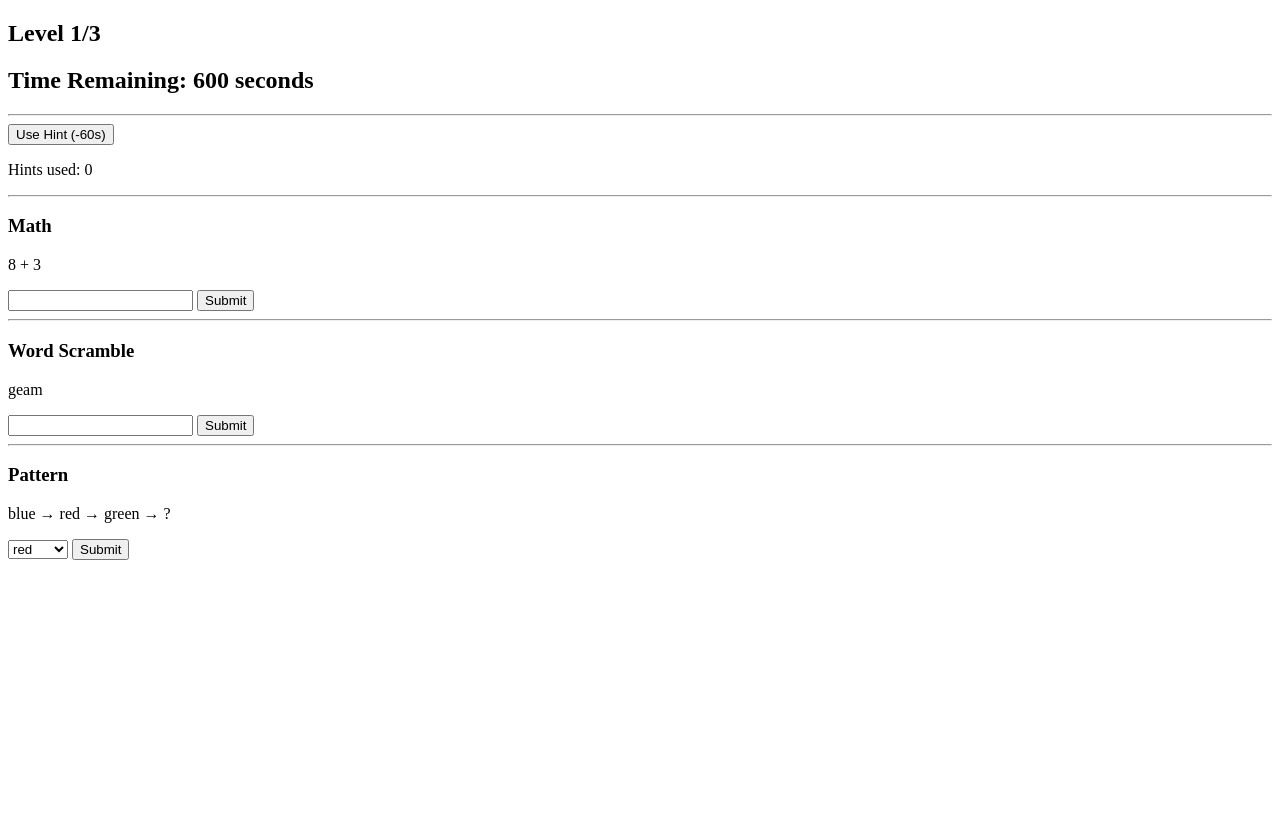
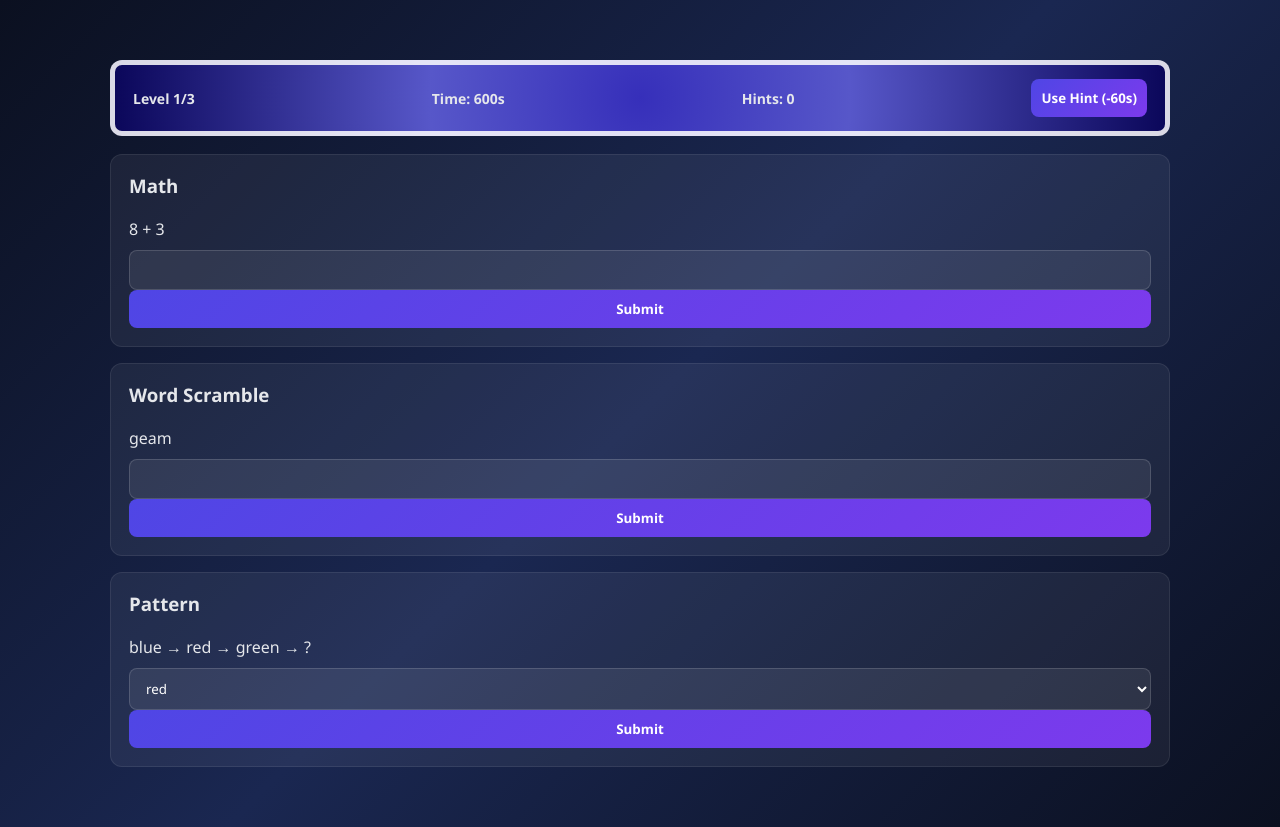
Before and after one commit to mareiirem/RemllaAli_CyberEscape, a PHP site: page /game.php in a window 1280 px wide. Before the commit the page ends 560 px from the top, so only its background shows below. Run offline with PHP 8.4, Linux system fonts and the light colour scheme.

Commit message:
added css styling to game

```diff
--- a/cyberbreakers.css
+++ b/cyberbreakers.css
@@ -1,179 +1,299 @@
-/* <link rel="stylesheet" href="cyberbreakers.css"> */
-
+/* ===== RESET ===== */
 * {
   margin: 0;
   padding: 0;
   box-sizing: border-box;
-  font-family: 'Franklin Gothic Medium', 'Arial Narrow', Arial, sans-serif;
+  font-family:Segoe UI, Roboto, Arial, sans-serif;
 }
 
-/* ===== BACKGROUND ===== */
+/* ===== BASE ===== */
 body {
-  background: linear-gradient(0deg, rgba(2, 0, 36, 1) 0%, rgba(9, 9, 133, 1) 50%, rgba(2, 0, 36, 1) 100%);
+  min-height: 100vh;
   color: #e5e7eb;
+  background: linear-gradient(135deg, #0b1020, #1a2751, #0b1020);
+  display: flex;
+  justify-content: center;
+  align-items: flex-start;
+  overflow-x: hidden;
+}
+
+/* ===== BACKGROUND ANIMATION ===== */
+@keyframes bgFade {
+  0%, 100% { filter: brightness(1); }
+  50% { filter: brightness(1.08); }
+}
+
+/* ===== PAGE MODES ===== */
+
+/* GAME PAGE */
+.game-page {
+  width: 100%;
+  display: flex;
+  justify-content: center;
+  padding: 40px 15px;
+}
+
+/* RESULT PAGE */
+.result-page {
+  width: 100%;
   min-height: 100vh;
   display: flex;
   justify-content: center;
   align-items: center;
-
-
-  animation: bgPulse 8s ease-in-out infinite;
+  text-align: center;
+  padding: 20px;
 }
 
-@keyframes bgPulse {
-  0%, 100% { filter: brightness(1); }
-  50% { filter: brightness(1.1); }
+/* ===== GAME WRAPPER ===== */
+.game-container {
+  width: 100%;
+  max-width: 1100px;
+  display: flex;
+  flex-direction: column;
+  gap: 18px;
+  animation: fadeIn 0.6s ease;
+}
+
+/* ===== HUD  ===== */
+.hud {
+  position: sticky;
+  top: 0;
+
+  display: flex;
+  justify-content: space-between;
+  align-items: center;
+  flex-wrap: wrap;
+
+  padding: 14px 18px;
+  border-radius: 12px;
+
+  background: #362fba;
+  background: radial-gradient(circle, rgba(54, 47, 186, 1) 0%, rgba(87, 87, 201, 1) 40%, rgb(11, 7, 90) 100%);
+  backdrop-filter: blur(10px);
+
+  border: 5px solid rgba(255, 255, 255, 0.849);
+  z-index: 10;
+}
+
+.hud-item {
+  font-weight: 600;
+  font-size: 14px;
+  white-space: nowrap;
+}
+
+/* ===== TIMER BAR ===== */
+.timer-bar {
+  width: 100%;
+  height: 8px;
+  border-radius: 10px;
+  background: rgba(255, 255, 255, 0.08);
+  overflow: hidden;
+  margin-top: 10px;
+}
+
+.timer-fill {
+  height: 100%;
+  width: 100%;
+  background: linear-gradient(90deg, #22c55e, #eab308, #ef4444);
+  animation: timerShrink 600s linear forwards;
 }
 
 
-.container {
-  background: #7d96be;
-  padding: 30px;
-  border-radius: 12px;
-  width: 350px;
-  text-align: center;
 
-
-  box-shadow:
-    0 0 15px rgba(0,0,0,0.5),
-    0 0 25px rgba(151, 10, 17, 0.3);
-
-
-  animation: fadeInUp 0.8s ease;
+/* ===== PROGRESS BAR ===== */
+.progress-bar {
+  width: 100%;
+  height: 8px;
+  border-radius: 10px;
+  background: rgba(255, 255, 255, 0.08);
+  overflow: hidden;
 }
 
-
-h1, h2 {
-  margin-bottom: 15px;
-  letter-spacing: 1px;
-  text-transform: uppercase;
+.progress-fill {
+  height: 100%;
+  width: 0%;
+  background: linear-gradient(90deg, #4f46e5, #7c3aed);
+  animation: progressGrow 1s ease forwards;
 }
 
-
-input {
-  width: 100%;
-  padding: 10px;
-  margin: 10px 0;
-  border: none;
-  border-radius: 6px;
-
-  background: #e5e7eb;
-  transition: all 0.3s ease;
+@keyframes progressGrow {
+  from { width: 0%; }
+  to { width: 100%; }
 }
 
-input:focus {
-  outline: none;
-  box-shadow: 0 0 8px #970a11;
-  transform: scale(1.02);
+@keyframes timerShrink {
+  from { width: 100%; }
+  to { width: 0%; }
 }
 
+/* ===== PUZZLE GRID (FIXED WRAP) ===== */
+.puzzle-grid {
+  display: grid;
+  grid-template-columns: repeat(auto-fit, minmax(280px, 1fr));
+  gap: 16px;
+}
 
+/* ===== CARDS (CONSISTENT + CLEAN) ===== */
+.card {
+  background: rgba(255, 255, 255, 0.06);
+  padding: 18px;
+  border-radius: 12px;
+
+  border: 1px solid rgba(255, 255, 255, 0.08);
+
+  display: flex;
+  flex-direction: column;
+  gap: 10px;
+
+  transition: transform 0.2s ease, box-shadow 0.2s ease;
+  min-height: 180px;
+}
+
+.card:hover {
+  transform: translateY(-3px);
+  box-shadow: 0 15px 35px rgba(0, 0, 0, 0.3);
+}
+
+/* ===== INPUTS ===== */
+input, select {
+  width: 100%;
+  padding: 10px 12px;
+
+  border-radius: 8px;
+  border: 1px solid rgba(255,255,255,0.15);
+
+  background: rgba(255, 255, 255, 0.08);
+  color: white;
+
+  transition: 0.2s ease;
+}
+
+input:focus, select:focus {
+  outline: none;
+  border-color: #4f46e5;
+  box-shadow: 0 0 0 3px rgba(79, 70, 229, 0.25);
+}
+
+/* ===== BUTTONS ===== */
 button {
   width: 100%;
   padding: 10px;
-  background-color: #970a11;
+  border-radius: 8px;
+  border: none;
+
+  background: linear-gradient(135deg, #4f46e5, #7c3aed);
   color: white;
-  border: none;
-  border-radius: 6px;
+
+  font-weight: 600;
   cursor: pointer;
-  margin-top: 10px;
 
-
-  transition: all 0.25s ease;
+  transition: all 0.2s ease;
 }
 
 button:hover {
-  background-color: #380000;
   transform: translateY(-2px);
-  box-shadow: 0 5px 12px rgba(0,0,0,0.4);
+  box-shadow: 0 10px 20px rgba(79, 70, 229, 0.3);
 }
 
 button:active {
   transform: scale(0.97);
 }
 
+/* ===== HEADINGS ===== */
+h1, h2 {
+  color: #f3f4f6;
+  font-weight: 600;
+}
 
+/* ===== LINKS ===== */
 a {
-  color: #38bdf8;
-  text-decoration: none;
-  transition: 0.2s;
+  color: #93c5fd;
 }
 
 a:hover {
   text-decoration: underline;
-  color: #7dd3fc;
+}
+
+/* ===== TEXT HIGHLIGHT ===== */
+.highlight {
+  color: #60a5fa;
+  font-weight: 600;
+}
+
+/* ===== RESULT STATES ===== */
+.win {
+  color: #22c55e;
+  text-shadow: 0 0 10px rgba(34, 197, 94, 0.5);
+  animation: pop 0.4s ease;
+}
+
+.fail {
+  color: #ef4444;
+  text-shadow: 0 0 10px rgba(239, 68, 68, 0.5);
+  animation: shake 0.4s ease;
 }
 
 
-.card {
-  background: #380000;
-  padding: 15px;
-  margin: 10px 0;
-  border-radius: 10px;
-
-
-  box-shadow:
-    inset 0 0 10px rgba(0,0,0,0.6),
-    0 0 10px rgba(8, 0, 0, 0.2);
-
-  transition: transform 0.25s ease, box-shadow 0.25s ease;
+.game-container {
+  width: 100%;
+  max-width: 1100px;
+  display: flex;
+  flex-direction: column;
+  gap: 18px;
+  padding: 20px;
 }
 
-.card:hover {
-  transform: translateY(-3px);
-  box-shadow:
-    inset 0 0 10px rgba(0,0,0,0.6),
-    0 0 20px rgba(64, 2, 5, 0.5);
+/* HUD now truly stays on top */
+.hud {
+  position: sticky;
+  top: 0;
+}
+
+/* Force vertical stacking */
+.puzzle-grid {
+  display: flex;
+  flex-direction: column;
+  gap: 16px;
+}
+
+/* Make cards full width clean stack */
+.card {
+  width: 100%;
 }
 
 
-.highlight {
-  color: #c2000a;
-  font-weight: bold;
 
-
-  text-shadow: 0 0 6px rgba(255, 26, 38, 0.6);
+/* ===== FOOTER ===== */
+.footer {
+  text-align: center;
+  font-size: 12px;
+  opacity: 0.7;
+  margin-top: 20px;
 }
 
-
-.footer {
-  text-align: center;
-  padding: 15px;
-  font-size: 12px;
-  background: #380000;
-  color: white;
-
-  box-shadow: 0 -2px 10px rgba(0,0,0,0.4);
-}
-
-
-@keyframes fadeInUp {
-  from {
-    opacity: 0;
-    transform: translateY(20px);
-  }
-  to {
-    opacity: 1;
-    transform: translateY(0);
-  }
-}
-
-.win {
-  color: lime;
-  animation: pop 1s ease;
-}
-
-.fail {
-  color: red;
-  animation: flash 0.5s infinite;
+/* ===== ANIMATIONS ===== */
+@keyframes fadeIn {
+  from { opacity: 0; transform: translateY(12px); }
+  to { opacity: 1; transform: translateY(0); }
 }
 
 @keyframes pop {
-  0% { transform: scale(0); }
+  0% { transform: scale(0.9); }
   100% { transform: scale(1); }
 }
 
-@keyframes flash {
-  0% { background: red; }
-  100% { background: black; }
+@keyframes shake {
+  0%, 100% { transform: translateX(0); }
+  25% { transform: translateX(-4px); }
+  50% { transform: translateX(4px); }
+  75% { transform: translateX(-2px); }
 }
+
+.fade-out {
+  animation: fadeOut 0.4s ease forwards;
+}
+
+@keyframes fadeOut {
+  from { opacity: 1; }
+  to { opacity: 0; transform: translateY(10px); }
+}
--- a/game.php
+++ b/game.php
@@ -18,6 +18,11 @@ $times = [
 /* ========= DIFFICULTY ========= */
 if (!isset($_SESSION['difficulty'])) {
     $_SESSION['difficulty'] = $_GET['difficulty'] ?? "easy";
+}
+
+/* ========= STATUS INIT ========= */
+if (!isset($_SESSION['status'])) {
+    $_SESSION['status'] = "playing";
 }
 
 /* ========= SCRAMBLE FUNCTION ========= */
@@ -54,63 +59,24 @@ if (!isset($_SESSION['start_time'])) {
         "pattern" => 0
     ];
 
-    /* MATH */
     $_SESSION['math_a'] = rand(5, 15);
     $_SESSION['math_b'] = rand(1, 10);
     $_SESSION['math_answer'] = $_SESSION['math_a'] + $_SESSION['math_b'];
 
-    /* SCRAMBLE */
     $words = $wordLevels[$_SESSION['level']];
     $_SESSION['cipher_plain'] = $words[array_rand($words)];
     $_SESSION['cipher_scrambled'] = scrambleWord($_SESSION['cipher_plain']);
 
-    /* PATTERN */
     $colors = ["red", "blue", "green", "yellow"];
     shuffle($colors);
     $_SESSION['pattern_sequence'] = array_slice($colors, 0, 3);
     $_SESSION['pattern'] = $colors[3];
 }
 
-/* ========= NEW PUZZLES ========= */
-function newPuzzles() {
-    global $wordLevels;
-
-    $_SESSION['solved'] = [
-        "math" => false,
-        "cipher" => false,
-        "pattern" => false
-    ];
-
-    $_SESSION['attempts'] = [
-        "math" => 0,
-        "cipher" => 0,
-        "pattern" => 0
-    ];
-
-    /* MATH */
-    $_SESSION['math_a'] = rand(5, 15);
-    $_SESSION['math_b'] = rand(1, 10);
-    $_SESSION['math_answer'] = $_SESSION['math_a'] + $_SESSION['math_b'];
-
-    /* SCRAMBLE */
-    $words = $wordLevels[$_SESSION['level']];
-    $_SESSION['cipher_plain'] = $words[array_rand($words)];
-    $_SESSION['cipher_scrambled'] = scrambleWord($_SESSION['cipher_plain']);
-
-    /* PATTERN */
-    $colors = ["red", "blue", "green", "yellow"];
-    shuffle($colors);
-    $_SESSION['pattern_sequence'] = array_slice($colors, 0, 3);
-    $_SESSION['pattern'] = $colors[3];
-}
-
-/* ========= HINT SYSTEM ========= */
+/* ========= HINT ========= */
 if (isset($_POST['hint'])) {
-    $_SESSION['hints_used'] = ($_SESSION['hints_used'] ?? 0) + 1;
-
-    // subtract 60 seconds
-    $_SESSION['start_time'] -= 60;
-
+    $_SESSION['hints_used']++;
+    $_SESSION['start_time'] += 60;
     header("Location: game.php");
     exit();
 }
@@ -118,43 +84,22 @@ if (isset($_POST['hint'])) {
 /* ========= PUZZLE HANDLER ========= */
 if ($_SERVER['REQUEST_METHOD'] === 'POST' && isset($_POST['type'])) {
 
-    /* ===== MATH ===== */
     if ($_POST['type'] === "math" && !$_SESSION['solved']['math']) {
-        $_SESSION['attempts']['math']++;
-
-        if ((int)$_POST['value'] === $_SESSION['math_answer']) {
-            $_SESSION['solved']['math'] = true;
-            $_SESSION['msg_math'] = "Correct!";
-        } else {
-            $_SESSION['msg_math'] = "Wrong";
-        }
+        $_SESSION['solved']['math'] = ((int)$_POST['value'] === $_SESSION['math_answer']);
+        $_SESSION['msg_math'] = $_SESSION['solved']['math'] ? "Correct!" : "Wrong";
     }
 
-    /* ===== CIPHER ===== */
     if ($_POST['type'] === "cipher" && !$_SESSION['solved']['cipher']) {
-        $_SESSION['attempts']['cipher']++;
-
-        if (strtolower($_POST['value']) === strtolower($_SESSION['cipher_plain'])) {
-            $_SESSION['solved']['cipher'] = true;
-            $_SESSION['msg_cipher'] = "Correct!";
-        } else {
-            $_SESSION['msg_cipher'] = "Wrong";
-        }
+        $_SESSION['solved']['cipher'] =
+            strtolower($_POST['value']) === strtolower($_SESSION['cipher_plain']);
+        $_SESSION['msg_cipher'] = $_SESSION['solved']['cipher'] ? "Correct!" : "Wrong";
     }
 
-    /* ===== PATTERN ===== */
     if ($_POST['type'] === "pattern" && !$_SESSION['solved']['pattern']) {
-        $_SESSION['attempts']['pattern']++;
-
-        if ($_POST['value'] === $_SESSION['pattern']) {
-            $_SESSION['solved']['pattern'] = true;
-            $_SESSION['msg_pattern'] = "Correct!";
-        } else {
-            $_SESSION['msg_pattern'] = "Wrong";
-        }
+        $_SESSION['solved']['pattern'] = ($_POST['value'] === $_SESSION['pattern']);
+        $_SESSION['msg_pattern'] = $_SESSION['solved']['pattern'] ? "Correct!" : "Wrong";
     }
 
-    /* ===== LEVEL COMPLETE ===== */
     if ($_SESSION['solved']['math'] &&
         $_SESSION['solved']['cipher'] &&
         $_SESSION['solved']['pattern']) {
@@ -162,11 +107,28 @@ if ($_SERVER['REQUEST_METHOD'] === 'POST' && isset($_POST['type'])) {
         $_SESSION['level']++;
 
         if ($_SESSION['level'] > 3) {
+            $_SESSION['status'] = "win";
+            $elapsed = time() - $_SESSION['start_time'];
+            $_SESSION['time_remaining'] = max(0, $times[$_SESSION['difficulty']] - $elapsed);
             header("Location: results.php");
             exit();
         }
 
-        newPuzzles();
+        // reset puzzles (simplified inline)
+        $_SESSION['solved'] = ["math"=>false,"cipher"=>false,"pattern"=>false];
+
+        $_SESSION['math_a'] = rand(5, 15);
+        $_SESSION['math_b'] = rand(1, 10);
+        $_SESSION['math_answer'] = $_SESSION['math_a'] + $_SESSION['math_b'];
+
+        $words = $wordLevels[$_SESSION['level']];
+        $_SESSION['cipher_plain'] = $words[array_rand($words)];
+        $_SESSION['cipher_scrambled'] = scrambleWord($_SESSION['cipher_plain']);
+
+        $colors = ["red", "blue", "green", "yellow"];
+        shuffle($colors);
+        $_SESSION['pattern_sequence'] = array_slice($colors, 0, 3);
+        $_SESSION['pattern'] = $colors[3];
     }
 
     header("Location: game.php");
@@ -179,6 +141,8 @@ $limit = $times[$_SESSION['difficulty']];
 $remaining = max(0, $limit - $elapsed);
 
 if ($remaining <= 0) {
+    $_SESSION['status'] = "fail";
+    $_SESSION['time_remaining'] = 0;
     header("Location: results.php");
     exit();
 }
@@ -187,60 +151,60 @@ if ($remaining <= 0) {
 <!DOCTYPE html>
 <html>
 <head>
-    <title>Game</title>
+    <title>CyberEscape</title>
+    <link rel="stylesheet" href="cyberbreakers.css">
 </head>
-<body>
 
-<h2>Level <?php echo $_SESSION['level']; ?>/3</h2>
+<body class="game-page">
 
-<h2>Time Remaining: <?php echo $remaining; ?> seconds</h2>
+<div class="game-container">
 
-<hr>
+    <!-- ===== HUD ===== -->
+    <div class="hud">
+        <div class="hud-item">Level <?php echo $_SESSION['level']; ?>/3</div>
+        <div class="hud-item">Time: <?php echo $remaining; ?>s</div>
+        <div class="hud-item">Hints: <?php echo $_SESSION['hints_used']; ?></div>
 
-<!-- ================= HINT ================= -->
         <form method="POST">
-    <button type="submit" name="hint" value="1">
-        Use Hint (-60s)
-    </button>
+            <button type="submit" name="hint">Use Hint (-60s)</button>
         </form>
+    </div>
 
-<p>Hints used: <?php echo $_SESSION['hints_used'] ?? 0; ?></p>
+    <!-- ===== PUZZLES STACKED ===== -->
+    <div class="puzzle-grid">
 
-<hr>
-
-<!-- ================= MATH ================= -->
+        <!-- MATH -->
+        <div class="card">
             <h3>Math <?php echo $_SESSION['solved']['math'] ? "✅" : ""; ?></h3>
             <p><?php echo $_SESSION['msg_math'] ?? ""; ?></p>
 
             <?php if (!$_SESSION['solved']['math']): ?>
                 <p><?php echo $_SESSION['math_a'] . " + " . $_SESSION['math_b']; ?></p>
-
                 <form method="POST">
                     <input type="hidden" name="type" value="math">
                     <input type="number" name="value">
-        <button type="submit">Submit</button>
+                    <button>Submit</button>
                 </form>
             <?php endif; ?>
+        </div>
 
-<hr>
-
-<!-- ================= SCRAMBLE ================= -->
+        <!-- SCRAMBLE -->
+        <div class="card">
             <h3>Word Scramble <?php echo $_SESSION['solved']['cipher'] ? "✅" : ""; ?></h3>
             <p><?php echo $_SESSION['msg_cipher'] ?? ""; ?></p>
 
             <?php if (!$_SESSION['solved']['cipher']): ?>
                 <p><?php echo $_SESSION['cipher_scrambled']; ?></p>
-
                 <form method="POST">
                     <input type="hidden" name="type" value="cipher">
                     <input type="text" name="value">
-        <button type="submit">Submit</button>
+                    <button>Submit</button>
                 </form>
             <?php endif; ?>
+        </div>
 
-<hr>
-
-<!-- ================= PATTERN ================= -->
+        <!-- PATTERN -->
+        <div class="card">
             <h3>Pattern <?php echo $_SESSION['solved']['pattern'] ? "✅" : ""; ?></h3>
             <p><?php echo $_SESSION['msg_pattern'] ?? ""; ?></p>
 
@@ -249,17 +213,19 @@ if ($remaining <= 0) {
 
                 <form method="POST">
                     <input type="hidden" name="type" value="pattern">
-
                     <select name="value">
                         <option>red</option>
                         <option>blue</option>
                         <option>green</option>
                         <option>yellow</option>
                     </select>
-
-        <button type="submit">Submit</button>
+                    <button>Submit</button>
                 </form>
             <?php endif; ?>
+        </div>
+
+    </div>
+</div>
 
 </body>
 </html>
```
Also changed, not shown: results.php (+19 -4 lines). Lines whose indentation alone changed are shown as unchanged.
